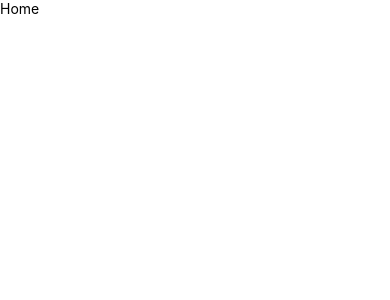
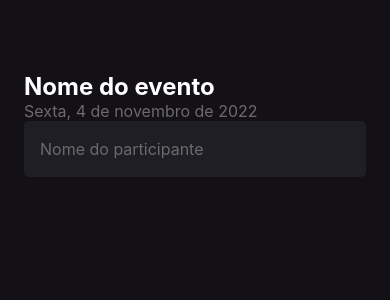
Before and after one commit to galax1y/01-im-here, a React Native app: screen / in a window 390 px wide. Shown: the top 300 px of the page. Built offline with nearby package versions, Linux system fonts and the light colour scheme.

Commit message:
Componente: TextInput

```diff
--- a/App.tsx
+++ b/App.tsx
@@ -1,4 +1,4 @@
-import Home from './src/screens/home';
+import { Home } from './src/screens/home';
 
 export default function App() {
   return (
--- a/src/screens/home/index.tsx
+++ b/src/screens/home/index.tsx
@@ -1,12 +1,22 @@
-import { Text, View } from 'react-native'
+import { Text, TextInput, View } from 'react-native'
 import { styles } from './styles'
 
-export default function Home() {
+export function Home() {
   return (
-    <View>
-      <Text>
-        Home
+    <View style={styles.container}>
+      <Text style={styles.eventName}>
+        Nome do evento
       </Text>
+
+      <Text style={styles.eventDate}>
+        Sexta, 4 de novembro de 2022
+      </Text>
+
+      <TextInput
+        style={styles.input}
+        placeholder='Nome do participante'
+        placeholderTextColor={'#6B6B6B'}
+      />
     </View>
   )
 }
--- a/src/screens/home/styles.ts
+++ b/src/screens/home/styles.ts
@@ -1,7 +1,27 @@
 import { StyleSheet } from 'react-native'
 
 export const styles = StyleSheet.create({
-  example: {
-    backgroundColor: '#FFF',
-  }
+  container: {
+    flex: 1,
+    backgroundColor: '#131016',
+    padding: 24,
+  },
+  eventName: {
+    color: '#FFF',
+    fontSize: 24,
+    fontWeight: 'bold',
+    marginTop: 48,
+  },
+  eventDate: {
+    color: '#6B6B6B',
+    fontSize: 16,
+  },
+  input: {
+    height: 56,
+    backgroundColor: '#1F1E25',
+    borderRadius: 5,
+    color: '#FFF',
+    padding: 16,
+    fontSize: 16,
+  },
 })
```
